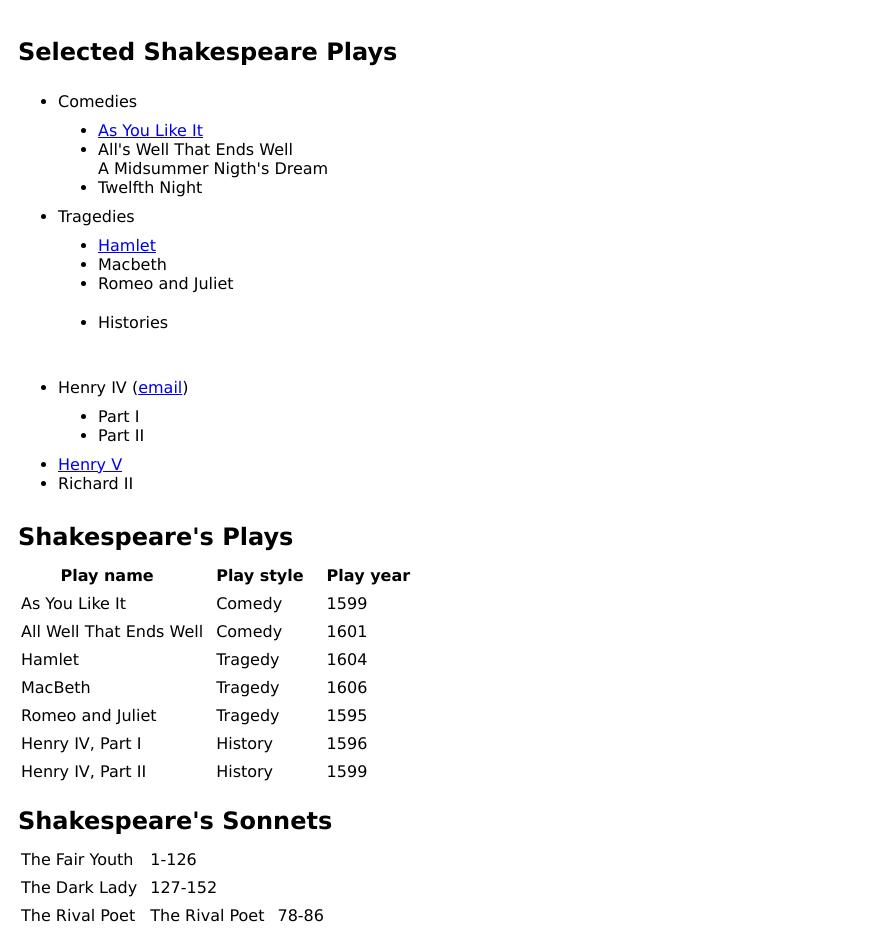
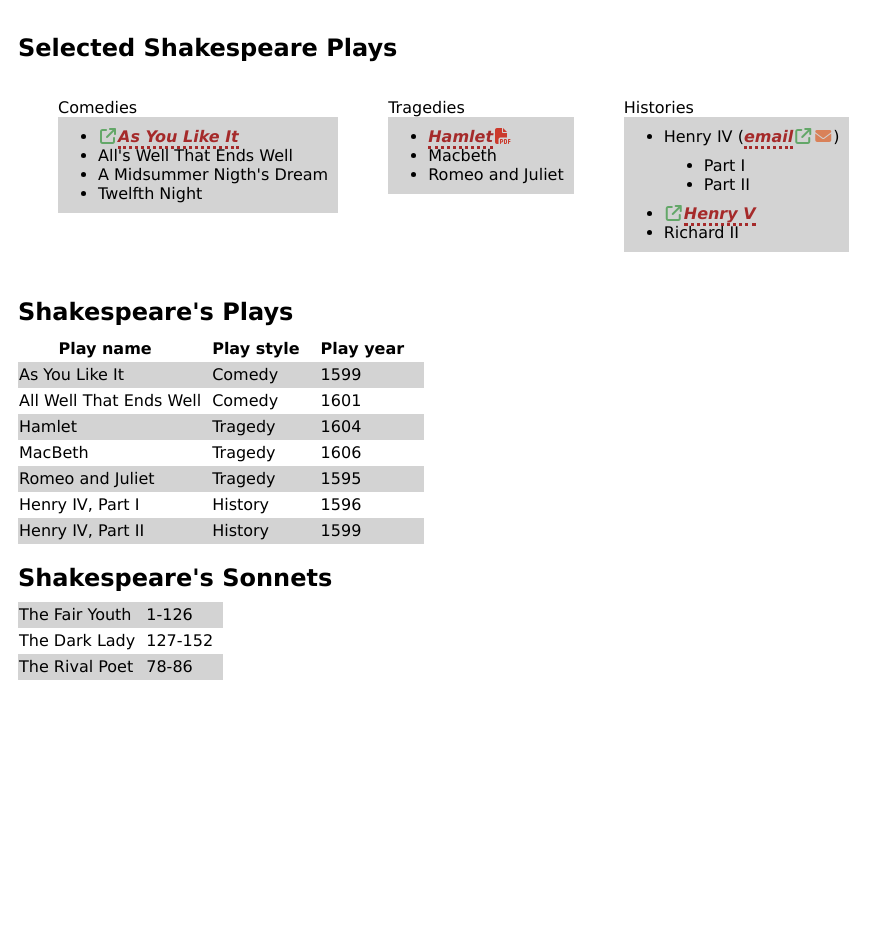
Before and after one commit to OskaNiiranen/05-shakespeare-plays, a plain HTML site: page index.html in a window 1280 px wide. Shown: the whole page, without its empty margins (0-894 px from the left). After the commit the page ends 800 px from the top, so only its background shows below. Drawn offline with Linux system fonts and the light colour scheme.

Commit message:
Final commit.

```diff
--- a/css/layout.css
+++ b/css/layout.css
@@ -17,6 +17,7 @@ h2 {
 }
 table {
   margin-bottom: 1rem;
+  border-collapse: collapse;
 }
 tr {
   line-height: 1.5;
@@ -27,3 +28,18 @@ td {
 th {
   padding-right: 2rem;
 }
+.eka {
+  display: flex;
+  flex-direction: row; /* Display .boxes elements in a row */
+  align-items: flex-start; /* Allow elements to take content-based height */
+}
+/* .ulheaders {
+  list-style: none;
+}
+.ulboxes {
+  background: lightgray;
+} */
+i {
+  padding-left: 2px;
+  padding-right: 2px;
+}
--- a/css/reset.css
+++ /dev/null
@@ -1,129 +0,0 @@
-/* http://meyerweb.com/eric/tools/css/reset/
-   v2.0 | 20110126
-   License: none (public domain)
-*/
-
-html,
-body,
-div,
-span,
-applet,
-object,
-iframe,
-h1,
-h2,
-h3,
-h4,
-h5,
-h6,
-p,
-blockquote,
-pre,
-a,
-abbr,
-acronym,
-address,
-big,
-cite,
-code,
-del,
-dfn,
-em,
-img,
-ins,
-kbd,
-q,
-s,
-samp,
-small,
-strike,
-strong,
-sub,
-sup,
-tt,
-var,
-b,
-u,
-i,
-center,
-dl,
-dt,
-dd,
-ol,
-ul,
-li,
-fieldset,
-form,
-label,
-legend,
-table,
-caption,
-tbody,
-tfoot,
-thead,
-tr,
-th,
-td,
-article,
-aside,
-canvas,
-details,
-embed,
-figure,
-figcaption,
-footer,
-header,
-hgroup,
-menu,
-nav,
-output,
-ruby,
-section,
-summary,
-time,
-mark,
-audio,
-video {
-  margin: 0;
-  padding: 0;
-  border: 0;
-  font-size: 100%;
-  font: inherit;
-  vertical-align: baseline;
-}
-/* HTML5 display-role reset for older browsers */
-article,
-aside,
-details,
-figcaption,
-figure,
-footer,
-header,
-hgroup,
-menu,
-nav,
-section {
-  display: block;
-}
-body {
-  line-height: 1;
-}
-ol,
-ul {
-  list-style: none;
-}
-blockquote,
-q {
-  quotes: none;
-}
-blockquote:before,
-blockquote:after,
-q:before,
-q:after {
-  content: "";
-  content: none;
-}
-table {
-  border-collapse: collapse;
-  border-spacing: 0;
-}
--- a/index.html
+++ b/index.html
@@ -4,14 +4,13 @@
     <meta charset="UTF-8" />
     <meta name="viewport" content="width=device-width, initial-scale=1.0" />
     <title>Shakespeare</title>
-
+    <script src="https://kit.fontawesome.com/861a22e13f.js" crossorigin="anonymous"></script>
     <link rel="stylesheet" href="css/layout.css" />
-    <!-- <link rel="stylesheet" href="css/reset.css" /> -->
   </head>
   <body>
+    <h1>Selected Shakespeare Plays</h1>
     <section class="eka">
-      <h1>Selected Shakespeare Plays</h1>
-      <ul>
+      <ul class="boxes">
         <li>Comedies</li>
         <ul>
           <li>
@@ -20,21 +19,25 @@
             >
           </li>
           <li>All's Well That Ends Well</li>
-          A Midsummer Nigth's Dream
+          <li>A Midsummer Nigth's Dream</li>
           <li>Twelfth Night</li>
         </ul>
+    </ul>
+        <ul class="boxes">
           <li>Tragedies</li>
           <ul>
-          <li><a href="https://en.wikipedia.org/wiki/Hamlet">Hamlet</a></li>
+            <li><a href="images/hamlet.pdf">Hamlet</a></li>
             <li>Macbeth</li>
             <li>Romeo and Juliet</li>
           </ul>
-        <ul>
-          <li>Histories</li>
         </ul>
       </ul>
+      <ul class="boxes">
+        <li>Histories</li>
         <ul>
-        <li>Henry IV (<a href="mailto: henryIV@buckingham.co.uk">email</a>)</li>
+          <li>
+            Henry IV (<a href="mailto: henryIV@buckingham.co.uk">email</a>)
+          </li>
           <ul>
             <li>Part I</li>
             <li>Part II</li>
@@ -42,8 +45,8 @@
           <li><a href="https://www.buckinghampalace.co.uk/">Henry V</a></li>
           <li>Richard II</li>
         </ul>
+      </ul>
     </section>
-
     <section class="toka">
       <h2>Shakespeare's Plays</h2>
       <table>
@@ -103,12 +106,11 @@
         </tr>
         <tr>
           <td>The Rival Poet</td>
-          <td>The Rival Poet</td>
           <td>78-86</td>
         </tr>
       </table>
     </section>
 
-    <link rel="stylesheet" href="js/script.js" />
+    <script src="js/script.js"></script>
   </body>
 </html>
--- a/js/script.js
+++ b/js/script.js
@@ -0,0 +1,98 @@
+// Get all elements with the class "boxes"
+const boxElements = document.querySelectorAll(".boxes");
+
+// Loop through each .boxes element
+boxElements.forEach((box) => {
+  // Get a reference to the first <li> element within the current .boxes
+  const firstLi = box.querySelector("li:first-of-type");
+
+  // Add the .ulheaders class to the first <li> element
+  firstLi.classList.add("ulheaders");
+
+  // Get a reference to the first <ul> element within the current .boxes
+  const firstUl = box.querySelector("ul:first-of-type");
+
+  // Add the .ulboxes class to the first <ul> element
+  firstUl.classList.add("ulboxes");
+
+  // Apply inline styles to .ulheaders (list-style: none)
+  firstLi.style.listStyle = "none";
+
+  // Apply inline styles to .ulboxes (background: lightgray)
+  firstUl.style.backgroundColor = "lightgray";
+});
+
+// Get all the <tr> elements in the first table
+const trElementsFirstTable = document.querySelectorAll(".toka table tr");
+
+// Loop through each <tr> element in the first table
+trElementsFirstTable.forEach((tr, index) => {
+  // Determine the background color based on the index
+  const backgroundColor = index % 2 === 0 ? "white" : "lightgray";
+  tr.style.backgroundColor = backgroundColor;
+});
+
+// Get all the <tr> elements in the second table
+const trElementsSecondTable = document.querySelectorAll(".kolmas table tr");
+
+// Loop through each <tr> element in the second table
+trElementsSecondTable.forEach((tr, index) => {
+  // Determine the background color based on the index (opposite of the first table)
+  const backgroundColor = index % 2 === 0 ? "lightgray" : "white";
+  tr.style.backgroundColor = backgroundColor;
+});
+
+// Wait for the document to fully load
+document.addEventListener("DOMContentLoaded", function () {
+  // Get all <a> elements on the page
+  const aElements = document.querySelectorAll("a");
+
+  // Loop through each <a> element
+  aElements.forEach((a) => {
+    // Apply the desired styles to all <a> elements
+    a.style.borderBottom = "dotted brown";
+    a.style.fontStyle = "italic";
+    a.style.fontWeight = "bold";
+    a.style.color = "brown";
+    a.style.textDecoration = "none";
+
+    // Check if the href attribute contains ".pdf"
+    if (a.getAttribute("href").includes(".pdf")) {
+      // Create a new <i> element for PDF
+      const pdfIcon = document.createElement("i");
+      pdfIcon.className = "fa-solid fa-file-pdf";
+      pdfIcon.style.color = "#CC392B";
+
+      // Insert the PDF <i> element after the <a> element
+      a.parentNode.insertBefore(pdfIcon, a.nextSibling);
+    }
+
+    // Check if the href attribute contains "mailto"
+    if (a.getAttribute("href").includes("mailto")) {
+      // Create the first <i> element for mail
+      const mailIcon1 = document.createElement("i");
+      mailIcon1.className = "fa-solid fa-envelope";
+      mailIcon1.style.color = "#D98159";
+
+      // Create the second <i> element for mail
+      const mailIcon2 = document.createElement("i");
+      mailIcon2.className = "fa-solid fa-arrow-up-right-from-square";
+      mailIcon2.style.color = "#63A768";
+
+      // Insert the mail <i> elements after the <a> element
+      a.parentNode.insertBefore(mailIcon1, a.nextSibling);
+      a.parentNode.insertBefore(mailIcon2, a.nextSibling);
+    }
+
+    // Check if the href attribute contains "https"
+    if (a.getAttribute("href").includes("https")) {
+      // Create a new <i> element for the HTTPS link
+      const httpsIcon = document.createElement("i");
+      httpsIcon.className = "fa-solid fa-arrow-up-right-from-square";
+      httpsIcon.style.color = "#63A768";
+
+      // Insert the HTTPS <i> element before the <a> element
+      a.parentNode.insertBefore(httpsIcon, a);
+    }
+  });
+});
```
Also changed, not shown: 1 other file. Lines whose indentation alone changed are shown as unchanged.
